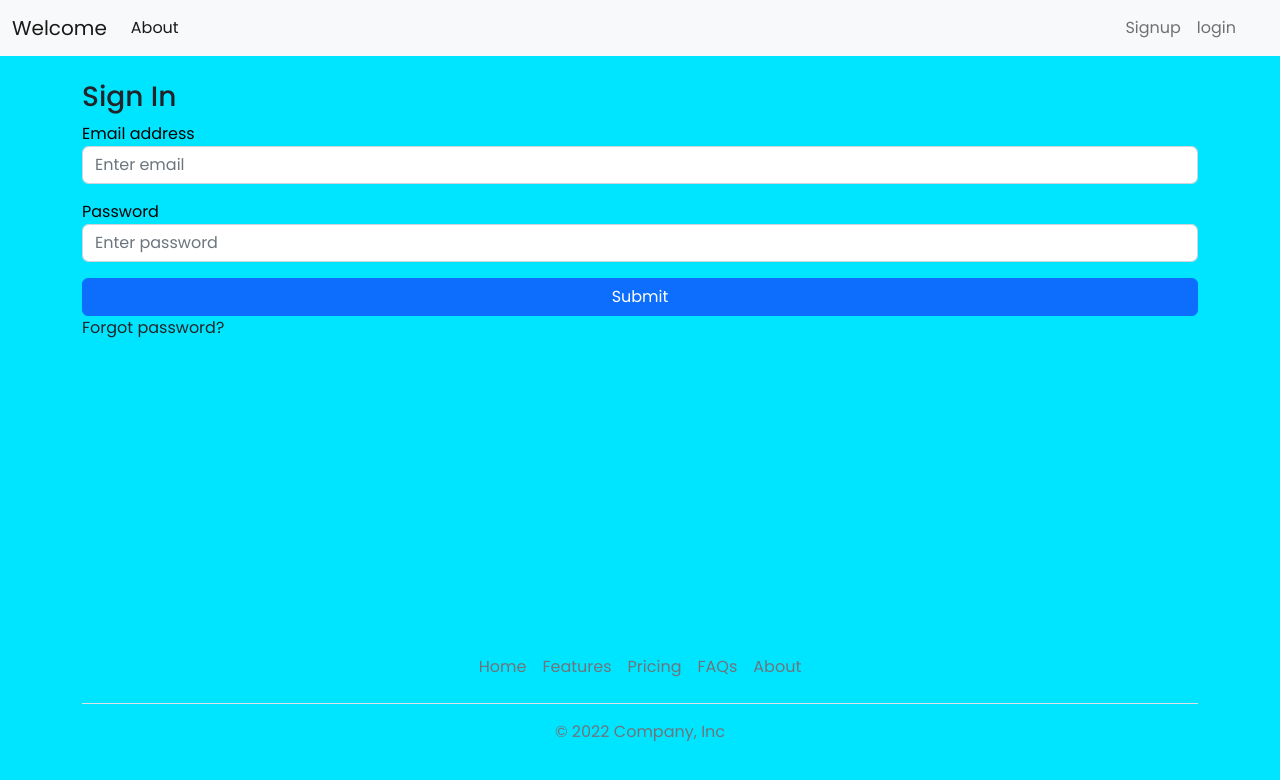
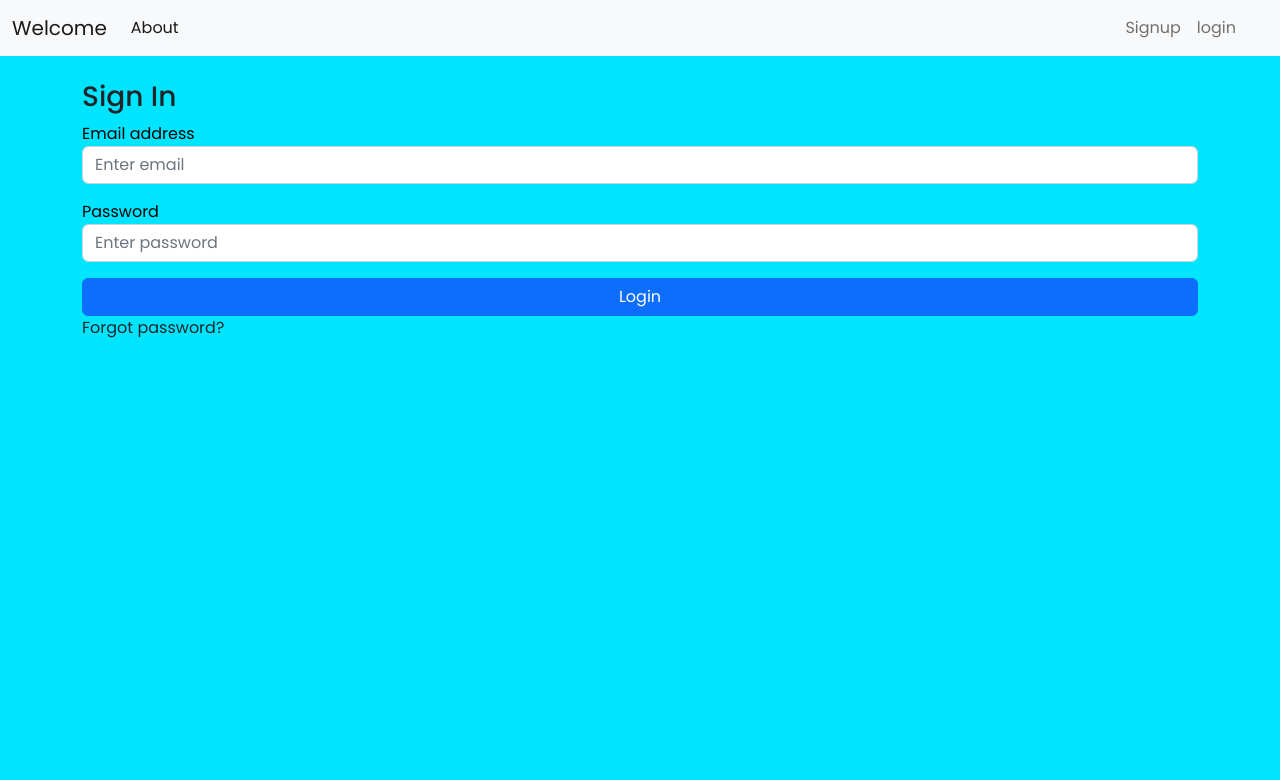
Before and after one commit to priyanshuarora595/url_shortener_frontend, a React (Create React App) app in the folder url_shortener/: page / in a window 1280 px wide. Shown: the top 780 px of the page. Built offline with nearby package versions, Linux system fonts and the light colour scheme.

Commit message:
fixed redirecton issue

```diff
--- a/url_shortener/src/App.js
+++ b/url_shortener/src/App.js
@@ -4,12 +4,12 @@
 import React, { useEffect, useState } from "react";
 import './App.css';
 import {Header} from './components/Header';
-import {Footer} from './components/Footer';
+// import {Footer} from './components/Footer';
 import {Login} from './components/Login';
 import { About } from './components/About';
 import SignUpForm from './components/Signup';
 // import { AllUrls } from './components/allUrls';
-import {Redirect} from './components/Redirect'
+import {RedirectTo} from './components/Redirect'
 // import { AddUrl } from './components/addUrl';
 import { UserDashboard } from "./components/UserDashboard";
 
@@ -51,6 +51,9 @@ function App() {
     if(loggedIn){
       window.location.pathname="/user"
     }
+    // else(
+    //   window.location.pathname="/login"
+    // )
   }
   if(String(window.location.pathname)==="/user")
   {
@@ -61,33 +64,20 @@ function App() {
       </>
     )
   }
-  else if(String(window.location.pathname).match("/[^*]"))
-  {
-    console.log("hi");
-    return(
-      <Router>
-        <Routes>
-          <Route>
-          <Route path = "/*" element={<Redirect/>} />
-          </Route>
-        </Routes>
-      </Router>
-    )
-  }
   else{
     return(
       <>
     <Router>
-      <Header title="Hello world"/>
+      <Header />
       <Routes>
+        <Route path="/" element={<Login />}/>
         <Route path="/about" element={<About />} />
         <Route path="/signup" element={<SignUpForm />} />
         <Route path="/login" element={<Login />} />
         <Route path="/user" element={<UserDashboard />} />
-        <Route path="/" element={<Login />}/>
+        <Route path = "/*" element={<RedirectTo/>} />
       </Routes>
 
-    <Footer />
     </Router>
     </>
 );
--- a/url_shortener/src/components/Login.js
+++ b/url_shortener/src/components/Login.js
@@ -14,6 +14,8 @@ export const Login = () => {
     const [passwordError,setPasswordError] = useState(false);
 
     useEffect(()=>{
+      document.getElementById("LoginBtn").disabled = false;
+      document.getElementById("LoginBtn").innerHTML = "Login";
             if(error){
               setError(error)
             }
@@ -22,6 +24,9 @@ export const Login = () => {
     // const navigate = useNavigate();
 
     const LoginUser = async () =>{
+
+      document.getElementById("LoginBtn").disabled = true;
+      document.getElementById("LoginBtn").innerHTML = "Loading";
 
       if(!email || email === ""){
         setEmailError(true)
@@ -97,8 +102,8 @@ export const Login = () => {
         </div>
 
         <div className="d-grid">
-          <button type="button"  className="btn btn-primary" onClick={()=> {LoginUser()}}>
-            Submit
+          <button type="button" id='LoginBtn' className="btn btn-primary" onClick={()=> {LoginUser()}}>
+            Login
           </button >
         </div>
         <p className="forgot-password text-right">
--- a/url_shortener/src/components/Redirect.js
+++ b/url_shortener/src/components/Redirect.js
@@ -1,7 +1,10 @@
 import React , {useEffect, useState} from 'react'
+// import { useNavigate } from "react-router-dom"
 
-export const Redirect = (props) => {
 
+export const RedirectTo = (props) => {
+
+    // const navigate = useNavigate()
     const [error,setError] = useState();
 
     const get_url = async() =>{
@@ -19,11 +22,12 @@ export const Redirect = (props) => {
               },
         });
         result = await result.json();
+        console.log(result);
 
         if(result.error===true){
-            // window.location.pathname="";
             setError(result.message)
-
+            window.location.pathname="";
+            // navigate("/");
 
         }else{
 
--- a/url_shortener/src/components/Signup.js
+++ b/url_shortener/src/components/Signup.js
@@ -12,6 +12,8 @@ const SignUpForm = () => {
     const [error,setError] = useState("");
 
     useEffect(()=>{
+        document.getElementById("SignupBtn").disabled = false;
+        document.getElementById("SignupBtn").value = "Register";
         if(error){
           setError(error)
         }
@@ -22,7 +24,9 @@ const SignUpForm = () => {
 
     const SignupUser = async (event) =>{
         // event.preventDefault();
-        console.log("singup user hit in react");
+        // console.log("singup user hit in react");
+        document.getElementById("SignupBtn").disabled = true;
+        document.getElementById("SignupBtn").value = "Loading";
 
         const userObj = {
             "fullName": fname+" "+lname,
@@ -122,7 +126,7 @@ const SignUpForm = () => {
             </div>
 
             <div className="form-field">
-                <input type="button" onClick={()=>{SignupUser()}} value="Register" className="register" name="register" />
+                <input type="button" id="SignupBtn" onClick={()=>{SignupUser()}} value="Register" className="register" name="register" />
             </div>
         </form>
     </div>
--- a/url_shortener/src/components/UserDashboard.js
+++ b/url_shortener/src/components/UserDashboard.js
@@ -3,7 +3,7 @@ import { AllUrls } from './allUrls';
 // import {Redirect} from './components/Redirect'
 import { AddUrl } from './addUrl';
 import {Header} from './Header';
-import {Footer} from './Footer';
+// import {Footer} from './Footer';
 import { BrowserRouter as Router  } from 'react-router-dom';
 
 export const UserDashboard = () => {
@@ -38,7 +38,7 @@ export const UserDashboard = () => {
         </div>
         </>
         }
-        <Footer />
+
 
         </Router>
         </>
```
